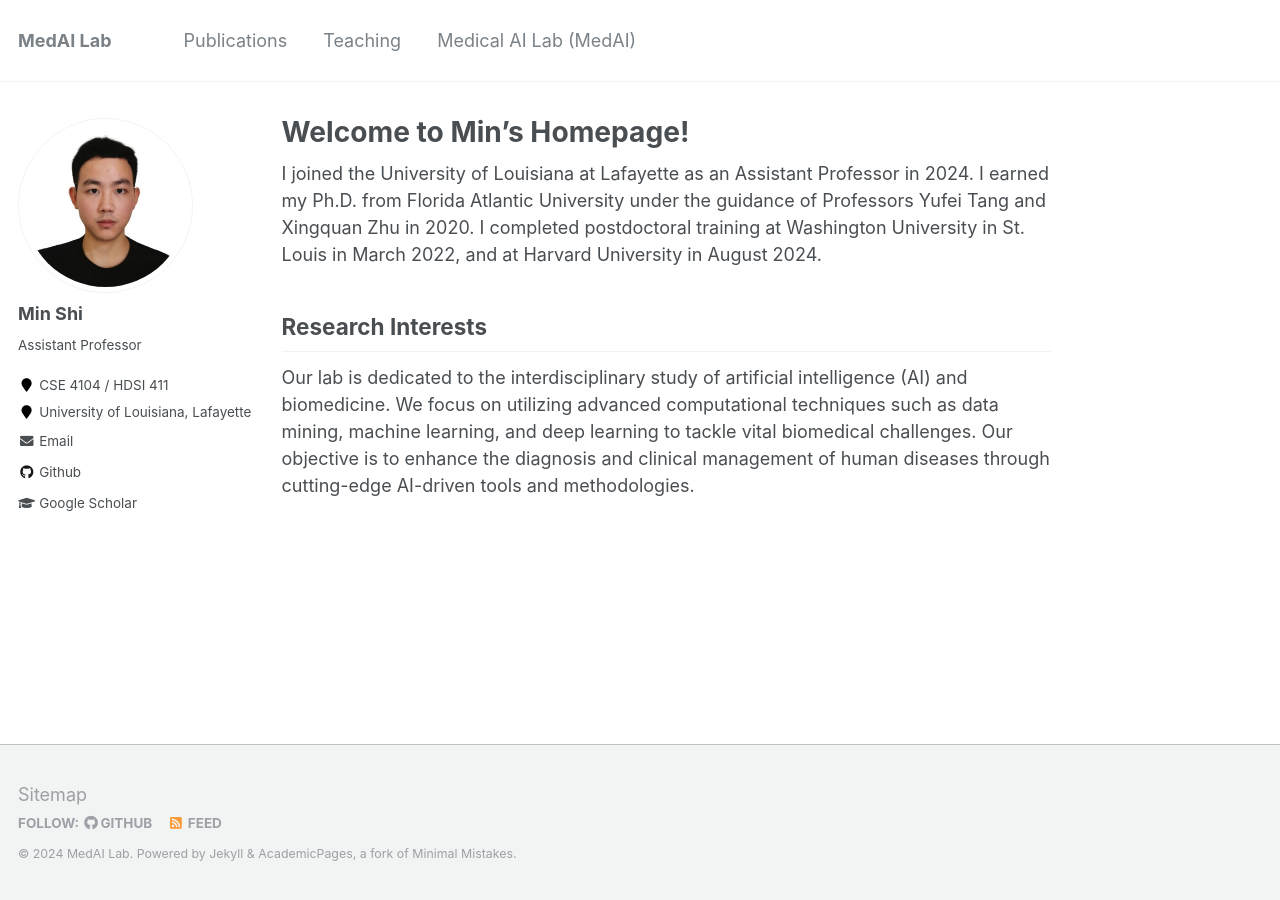
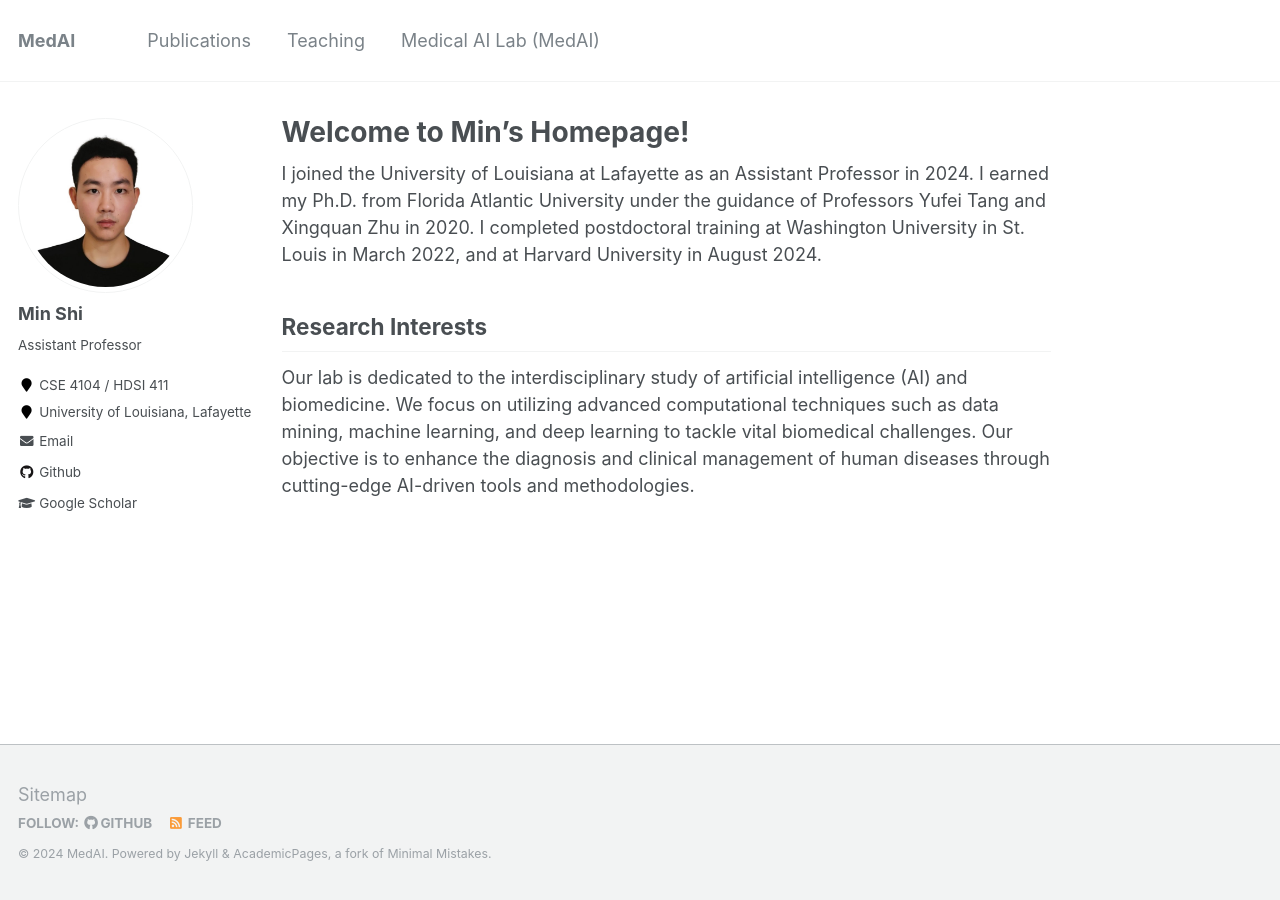
Before and after one commit to shiminxst/shiminxst.github.io, a Jekyll site: the page built from _pages/about.md, in a window 1280 px wide. Built offline with Jekyll 4.4.1, drawn with Linux system fonts in a browser that asks for light colours.

Commit message:
Update _config.yml

```diff
--- a/_config.yml
+++ b/_config.yml
@@ -7,9 +7,9 @@
 
 # Site Settings
 locale                   : "en-US"
-title                    : "MedAI Lab"
+title                    : "MedAI"
 title_separator          : "-"
-name                     : &name "MedAI Lab"
+name                     : &name "MedAI"
 description              : &description "Assistant Professor @ UL at Lafayette"
 url                      : https://shiminxst.github.io # the base hostname & protocol for your site e.g. "https://mmistakes.github.io"
 # url                      : ""
```
